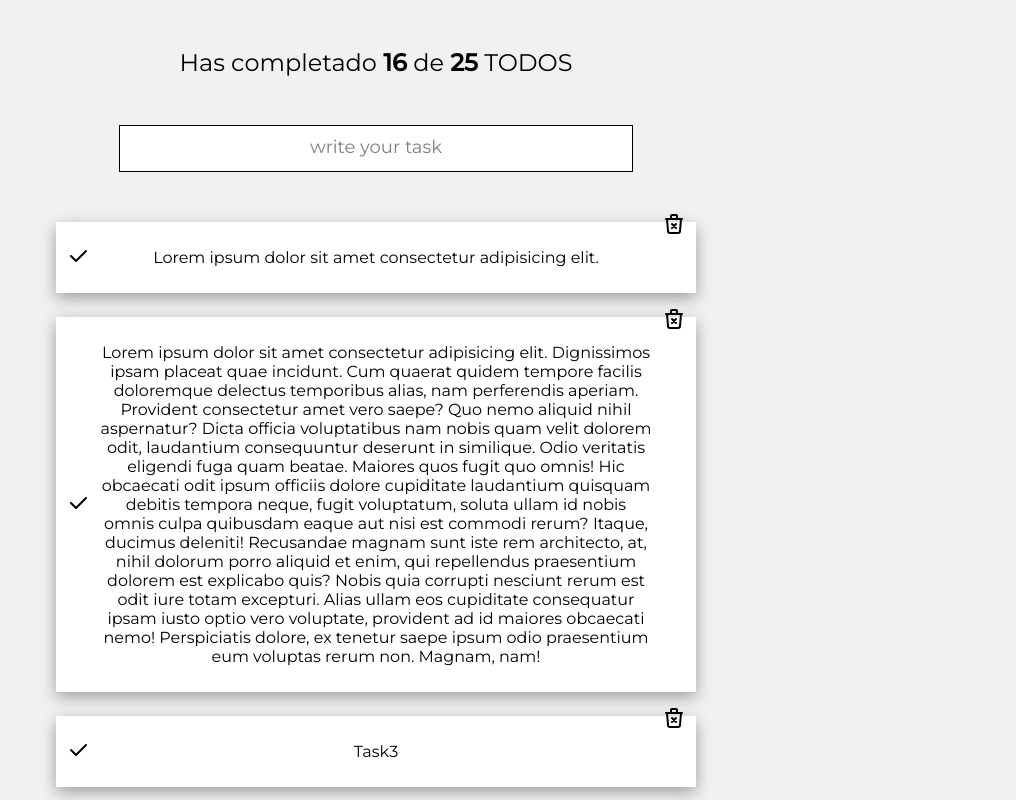
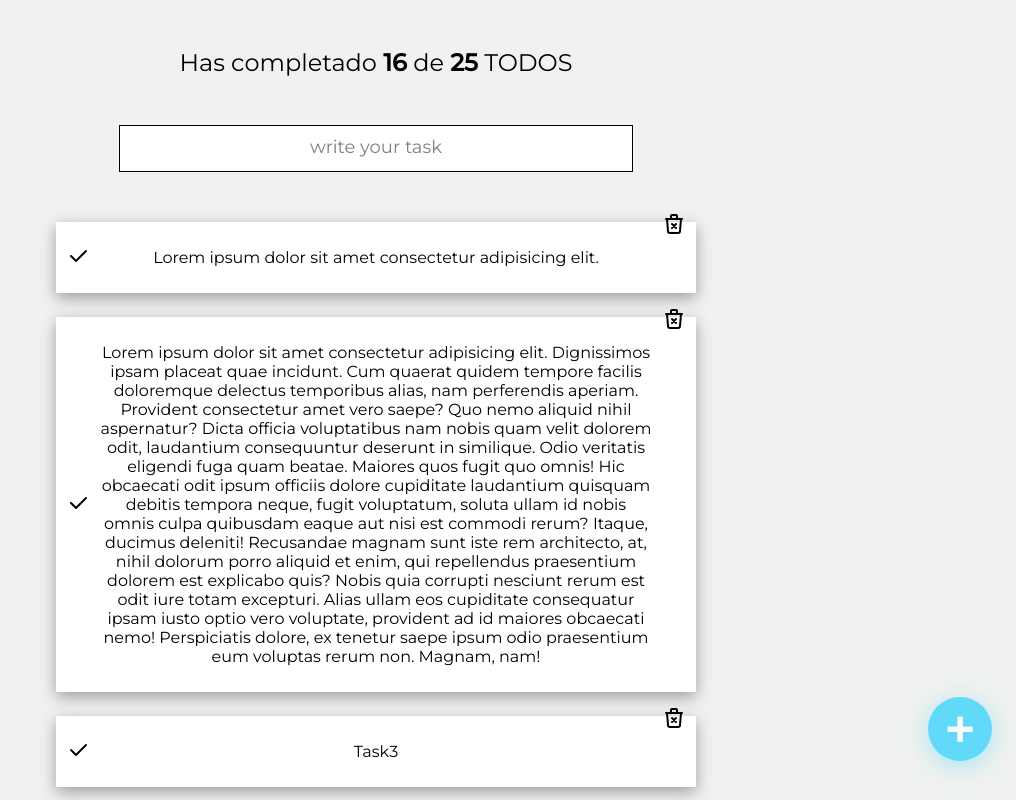
Before and after one commit to cristianDevia/task-manager-react, a React (Create React App) app: page / in a window 1280 px wide. Shown: the top 800 px of the page, without its empty margins (264-1280 px from the left). Built offline with nearby package versions, Linux system fonts and the light colour scheme.

Commit message:
add new styles for createTodoButton

```diff
--- a/src/components/CreateTodoButton/CreateTodoButton.css
+++ b/src/components/CreateTodoButton/CreateTodoButton.css
@@ -1,4 +1,20 @@
 #addTask {
   margin-top: 20px;
   margin-bottom: 15px;
+  background-color: #61dafa;
+  box-shadow: 0px 5px 25px rgba(97, 218, 250, 0.5);
+  border: none;
+  border-radius: 50%;
+  cursor: pointer;
+  font-size: 50px;
+  position: fixed;
+  bottom: 24px;
+  right: 24px;
+  font-weight: bold;
+  color: #fafafa;
+  display: flex;
+  justify-content: center;
+  align-items: center;
+  height: 64px;
+  width: 64px;
 }
--- a/src/components/CreateTodoButton/CreateTodoButton.js
+++ b/src/components/CreateTodoButton/CreateTodoButton.js
@@ -1,12 +1,5 @@
 import "./CreateTodoButton.css";
-import add_button from "../../assets/add_button.svg";
 function CreateTodoButton() {
-  return (
-    <div>
-      <button id="addTask">
-        <img src={add_button} alt="" />
-      </button>
-    </div>
-  );
+  return <button id="addTask">+</button>;
 }
 export { CreateTodoButton };
```
